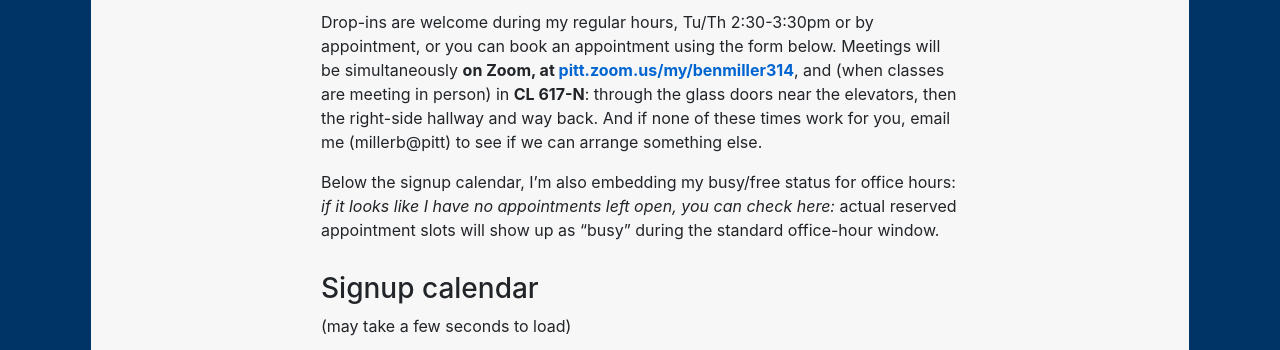
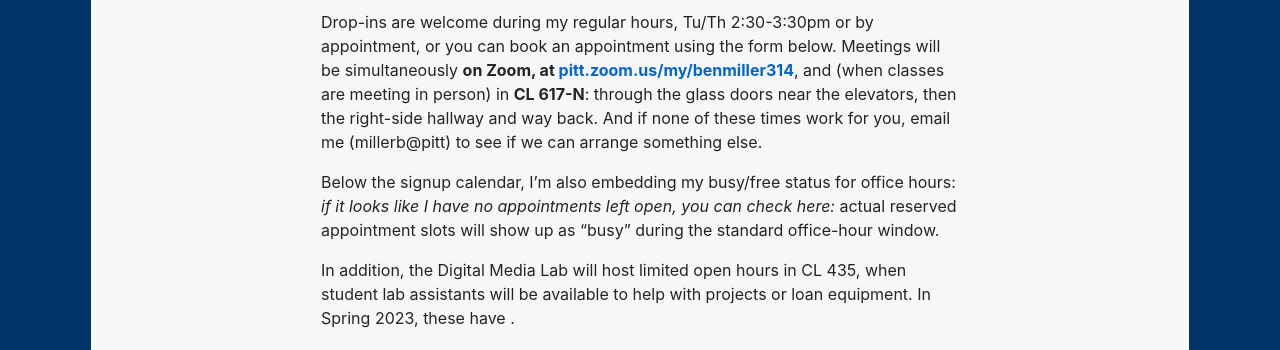
Before and after one commit to benmiller314/cdm2023spring, a Jekyll site: the page built from office.md, in a window 1280 px wide and 900 px high, scrolled down 351 px, cut to the strip 0-350 px from the top of the window. Built offline with Jekyll 4.4.1, drawn with Linux system fonts in a browser that asks for light colours; our own code applies the rules of GitHub Pages for plain Markdown files; some of the changed lines change nothing that is shown.

Commit message:
add dml_hours

```diff
--- a/_config.yml
+++ b/_config.yml
@@ -21,10 +21,11 @@
   term: Spring 2023
   slugterm: 2023spring
   time: TuTh 1:00-2:15pm
-  room: Zoom, or CL 435 if public health allows
+  room: CL 435 or by Zoom in case of emergency
+  dml_hours: been announced as Mondays from 2:30 - 4:30 PM; Tuesdays from 3:00 - 6:00 PM; and Wednesdays from 3:00 - 4:00 PM
   instructor:
     name: Benjamin Miller
-    office: Zoom, or CL 617-N if public health allows
+    office: CL 617-N and Zoom
     office_hours: Tu/Th 2:30-3:30pm or by appointment
     email: millerb@pitt.edu
     # No @ before your username; e.g., twitter, not @twitter
--- a/office.md
+++ b/office.md
@@ -10,6 +10,8 @@
 
 Below the signup calendar, I'm also embedding my busy/free status for office hours: <em>if it looks like I have no appointments left open, you can check here:</em> actual reserved appointment slots will show up as "busy" during the standard office-hour window.
 
+In addition, the Digital Media Lab will host limited open hours in CL 435, when student lab assistants will be available to help with projects or loan equipment. In {{site.course.term}}, these have {{site.dml_hours}}.
+
 ### Signup calendar
 <a id="signups" class="jump" />
 (may take a few seconds to load)
```
